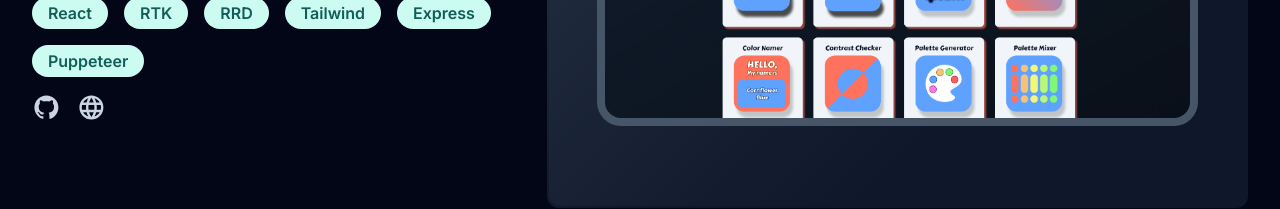
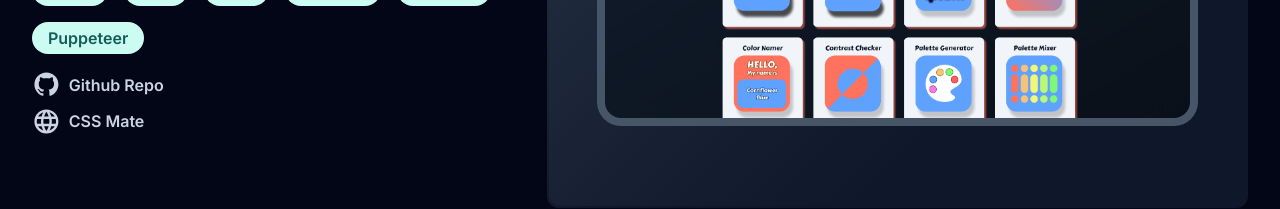
Before and after one commit to Levan-D/portfolio, a Next.js app: page /ef2f82cf-a5ef-4247-ba38-8cc23cbb46c2 in a window 1280 px wide. Shown: the part 528-737 px from the top of the page. Built offline with nearby package versions, Linux system fonts and the light colour scheme; no server answers.

Commit message:
Update page.tsx

```diff
--- a/app/[projectId]/page.tsx
+++ b/app/[projectId]/page.tsx
@@ -86,18 +86,25 @@ export default function ProjectsPage({ params: { projectId } }: Props) {
             ))}
           </div>
 
-          <div className="textTertiary mt-4 flex gap-4 ">
-            <div>
-              <Link target="_blank" className="btnTertiary" href={links.github}>
-                <Icon path={mdiGithub} size={1.2} />
+          <div className="textTertiary mt-4 flex gap-4 lg:block ">
+            <Link
+              target="_blank"
+              className="btnTertiary flex w-fit items-center gap-2 lg:mb-2"
+              href={links.github}
+            >
+              <Icon path={mdiGithub} size={1.2} />
+              <div className="hidden lg:block">Github Repo</div>
+            </Link>
+
+            {links.website && (
+              <Link
+                target="_blank"
+                className="btnTertiary flex w-fit items-center gap-2 lg:mb-2"
+                href={links.website}
+              >
+                <Icon path={mdiWeb} size={1.2} />
+                <div className="hidden lg:block">{title}</div>
               </Link>
-            </div>
-            {links.website && (
-              <div>
-                <Link target="_blank" className="btnTertiary" href={links.website}>
-                  <Icon path={mdiWeb} size={1.2} />
-                </Link>
-              </div>
             )}
           </div>
         </div>
```
